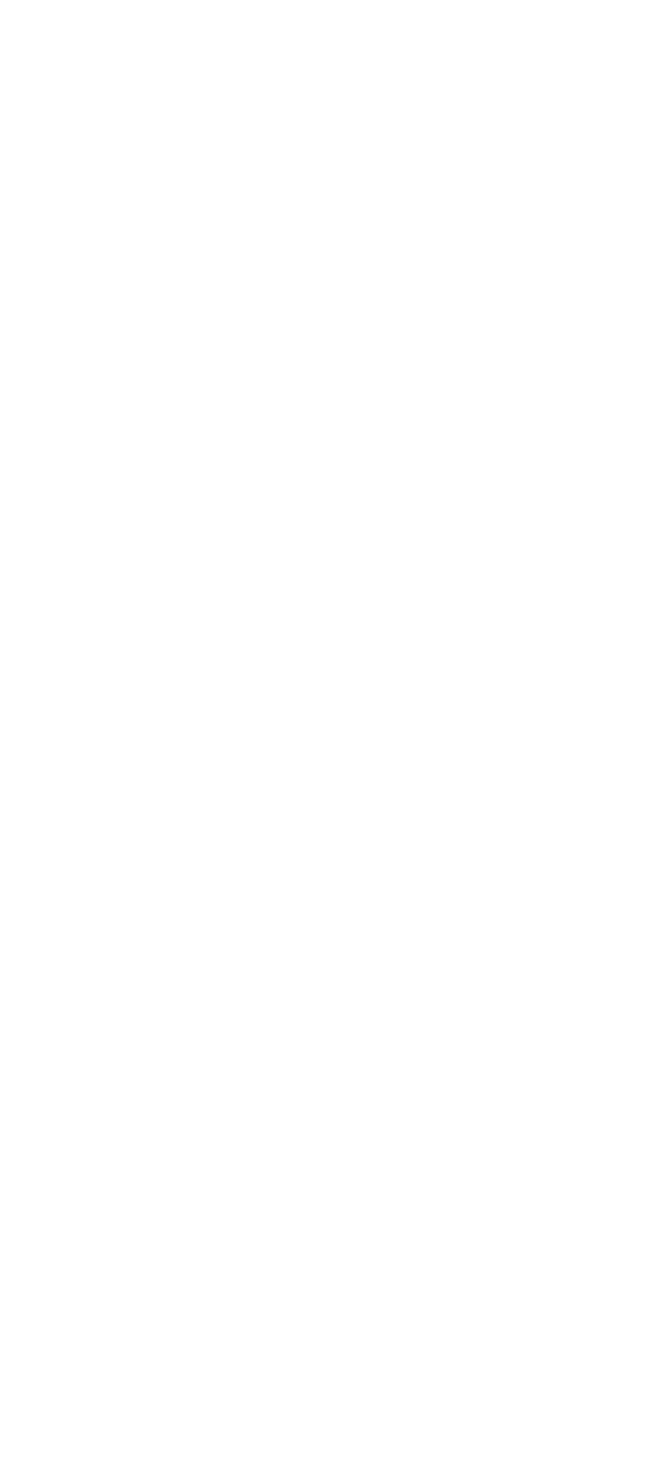
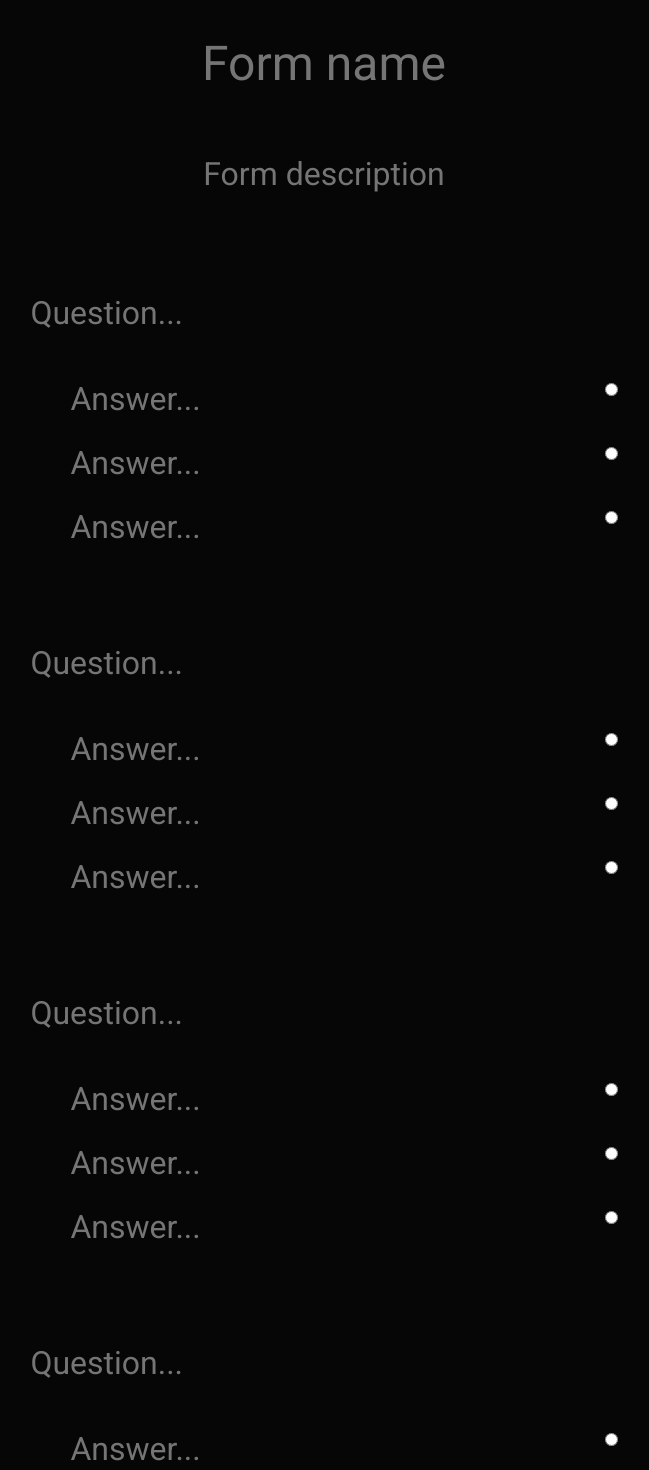
Before and after one commit to Werfmon/polling-fe, a Next.js app: page /form/create in a window 1280 px wide. Shown: the part 100-1570 px from the top of the page, without its empty margins (316-965 px from the left). Before the commit the page ends 800 px from the top, so only its background shows below. Built offline with nearby package versions, Linux system fonts and the light colour scheme.

Commit message:
template for creating form

```diff
--- a/pages/form/create.tsx
+++ b/pages/form/create.tsx
@@ -3,12 +3,197 @@ import type { NextPage } from 'next'
 import styled from 'styled-components'
 
 const Container = styled.div`
-  color: "";
+ background-color: #000;
+ min-height: 100vh;
+ padding-block: 30px;
+ h1 {
+   width: 70%;
+   margin: 0 auto;
+   color: #fff;
+   font-weight: 100;
+   height: 4rem;
+ }
 `
+const FormContainer = styled.div`
+  width: 70%;
+  min-height: 100vh;
+  border-radius: 30px;
+  margin: 0 auto;
+  background: #060606;
+  display: flex;
+  align-items: center;
+  flex-direction: column;
+`
+const Form = styled.form`
+  height: 100%;
+  width: 100%;
+`
+const Input = styled.input`
 
+`
+const FormInputName = styled.input`
+  background-color: unset;
+  width: 70%;
+  text-align: center;
+  margin-top: 30px;
+  height: 5rem;
+  font-size: 2.8rem;
+  padding: 10px;
+  color: #fff;
+  &::placeholder {
+    text-align: center;
+    font-size: 3rem;
+  }
+
+`
+const FormInputDescription = styled.input`
+  background-color: unset;
+  width: 70%;
+  text-align: center;
+  margin-top: 30px;
+  height: 5rem;
+  font-size: 2rem;
+  padding: 10px;
+  color: #fff;
+  &::placeholder {
+    text-align: center;
+    font-size: 2rem;
+  }
+
+`
+const QuestionInput = styled.input`
+  background-color: unset;
+  margin-top: 30px;
+  font-size: 2rem;
+  padding: 10px;
+  color: #fff;
+  &::placeholder {
+    font-size: 2rem;
+  }
+
+`
+const AnswerInput = styled.input`
+  background-color: unset;
+  margin-top: 30px;
+  height: 2rem;
+  font-size: 2rem;
+  padding: 10px;
+  color: #fff;
+  &::placeholder {
+    font-size: 2rem;
+  }
+`
+const QuestionContainer = styled.div`
+  width: 70%;
+  margin: 0 auto;
+  margin-top: 30px;
+  font-size: 2rem;
+  padding: 10px;
+`
+const AnswerContainer = styled.div`
+  padding: 10px;
+  margin-left: 30px;
+  display: flex;
+  flex-direction: column;
+`
+const InputContainer = styled.div`
+  display: flex;
+  justify-content: center;
+  width: 100%;
+`
+const CorrectRadio = styled.input`
+display: flex;
+margin-top: 10px;
+`
+const CorrectRadioContainer = styled.div`
+  display: flex;
+  justify-content: space-between;
+  align-items: center;
+  height: 4rem;
+`
 const Create: NextPage = () => {
   return (
-    <></>
+    <Container>
+      <h1>Create Form</h1>
+      <FormContainer>
+        <Form>
+          <InputContainer>
+            <FormInputName type='text' name='formName' placeholder='Form name'/>
+          </InputContainer>
+          <InputContainer>
+            <FormInputDescription maxLength={100} type='text' name='formDescription' placeholder='Form description'/>
+          </InputContainer>
+          <QuestionContainer>
+            <QuestionInput placeholder='Question...'/>
+            <AnswerContainer>
+              <CorrectRadioContainer>
+                <AnswerInput placeholder='Answer...'/>
+                <CorrectRadio name='correct' type='radio' />
+              </CorrectRadioContainer>
+              <CorrectRadioContainer>
+                <AnswerInput placeholder='Answer...'/>
+                <CorrectRadio name='correct' type='radio' />
+              </CorrectRadioContainer>
+              <CorrectRadioContainer>
+                <AnswerInput placeholder='Answer...'/>
+                <CorrectRadio name='correct' type='radio' />
+              </CorrectRadioContainer>
+            </AnswerContainer>
+          </QuestionContainer>
+          <QuestionContainer>
+            <QuestionInput placeholder='Question...'/>
+            <AnswerContainer>
+              <CorrectRadioContainer>
+                <AnswerInput placeholder='Answer...'/>
+                <CorrectRadio name='correct' type='radio' />
+              </CorrectRadioContainer>
+              <CorrectRadioContainer>
+                <AnswerInput placeholder='Answer...'/>
+                <CorrectRadio name='correct' type='radio' />
+              </CorrectRadioContainer>
+              <CorrectRadioContainer>
+                <AnswerInput placeholder='Answer...'/>
+                <CorrectRadio name='correct' type='radio' />
+              </CorrectRadioContainer>
+            </AnswerContainer>
+          </QuestionContainer>
+          <QuestionContainer>
+            <QuestionInput placeholder='Question...'/>
+            <AnswerContainer>
+              <CorrectRadioContainer>
+                <AnswerInput placeholder='Answer...'/>
+                <CorrectRadio name='correct' type='radio' />
+              </CorrectRadioContainer>
+              <CorrectRadioContainer>
+                <AnswerInput placeholder='Answer...'/>
+                <CorrectRadio name='correct' type='radio' />
+              </CorrectRadioContainer>
+              <CorrectRadioContainer>
+                <AnswerInput placeholder='Answer...'/>
+                <CorrectRadio name='correct' type='radio' />
+              </CorrectRadioContainer>
+            </AnswerContainer>
+          </QuestionContainer>
+          <QuestionContainer>
+            <QuestionInput placeholder='Question...'/>
+            <AnswerContainer>
+              <CorrectRadioContainer>
+                <AnswerInput placeholder='Answer...'/>
+                <CorrectRadio name='correct' type='radio' />
+              </CorrectRadioContainer>
+              <CorrectRadioContainer>
+                <AnswerInput placeholder='Answer...'/>
+                <CorrectRadio name='correct' type='radio' />
+              </CorrectRadioContainer>
+              <CorrectRadioContainer>
+                <AnswerInput placeholder='Answer...'/>
+                <CorrectRadio name='correct' type='radio' />
+              </CorrectRadioContainer>
+            </AnswerContainer>
+          </QuestionContainer>
+        </Form>
+      </FormContainer>
+    </Container>
   )
 }
 export default Create;
```
